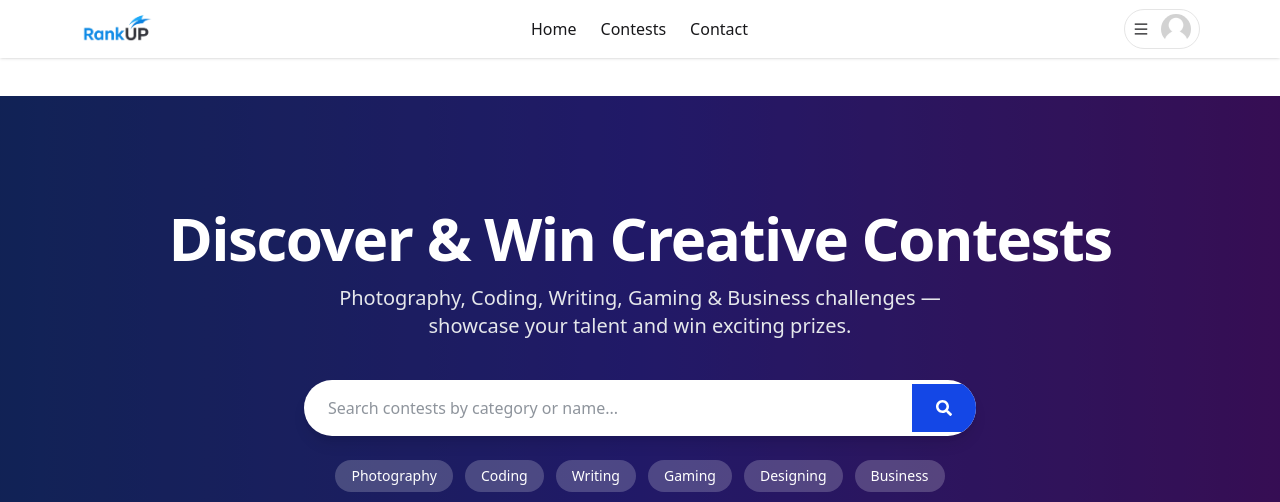
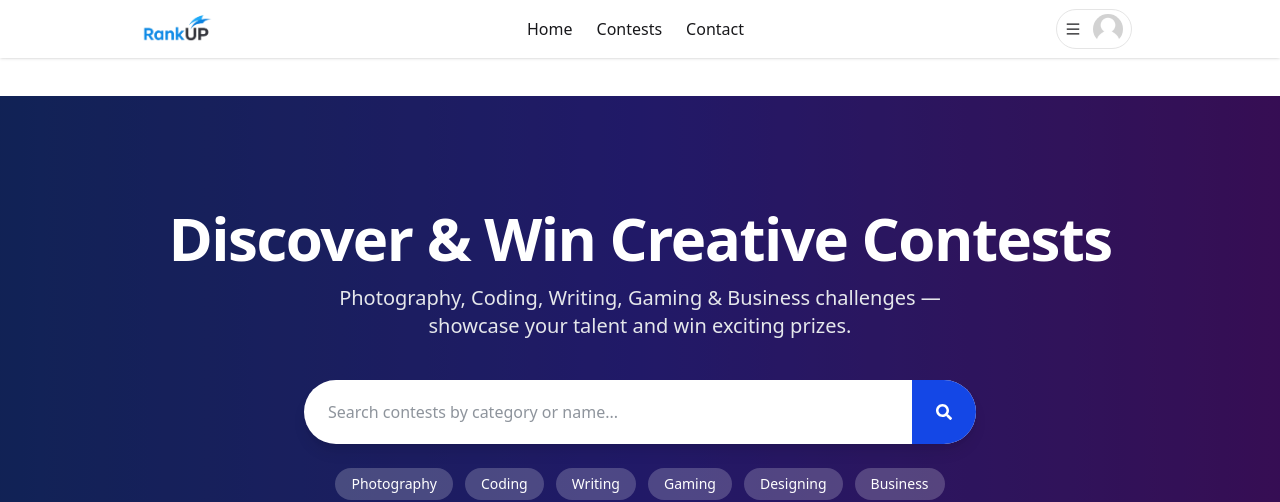
Before and after one commit to MMahamudul/rankup-frontend, a React (Vite) app: page / in a window 1280 px wide. Shown: the top 502 px of the page. Built offline with nearby package versions, Linux system fonts and the light colour scheme; no server answers.

Commit message:
searchbar  implemented

```diff
--- a/src/components/Home/Banner.jsx
+++ b/src/components/Home/Banner.jsx
@@ -43,7 +43,7 @@ const Banner = () => {
           />
           <button
             type="submit"
-            className="px-6 py-4 bg-blue-700 hover:bg-blue-800 transition text-white"
+            className="px-6 py-6 bg-blue-700 hover:bg-blue-800 transition text-white"
           >
             <FaSearch />
           </button>
--- a/src/components/Home/PopularContext.jsx
+++ b/src/components/Home/PopularContext.jsx
@@ -34,7 +34,7 @@ const PopularContests = () => {
         <div>
           <h2 className="text-2xl md:text-3xl font-bold text-gray-900">Popular Contests</h2>
           <p className="text-sm text-gray-500 mt-1">
-            Top contests by participation — join the crowd and compete.
+            Top contests— join the crowd and compete.
           </p>
         </div>
 
@@ -46,7 +46,7 @@ const PopularContests = () => {
         </button>
       </div>
 
-      <div className="grid grid-cols-1 sm:grid-cols-2 lg:grid-cols-5 gap-6">
+      <div className="grid grid-cols-1 sm:grid-cols-2 lg:grid-cols-4 gap-6">
         {contests.map((c) => (
           <div
             key={c._id}
--- a/src/components/Shared/Navbar/Navbar.jsx
+++ b/src/components/Shared/Navbar/Navbar.jsx
@@ -16,7 +16,7 @@ const Navbar = () => {
           <div className='flex flex-row  items-center justify-between gap-3 md:gap-0'>
             {/* Logo */}
             <Link to='/'>
-              <img  src={logo} alt='logo' width='75' height='75' />
+              <img  className="ml-15" src={logo} alt='logo' width='75' height='75' />
             </Link>
             <div>
             <NavLink to='/'>Home</NavLink>
@@ -25,7 +25,7 @@ const Navbar = () => {
             </div>
             {/* Dropdown Menu */}
             <div className='relative'>
-              <div className='flex flex-row items-center gap-3'>
+              <div className='flex flex-row items-center gap-3 mr-17'>
                 {/* Dropdown btn */}
                 <div
                   onClick={() => setIsOpen(!isOpen)}
```
